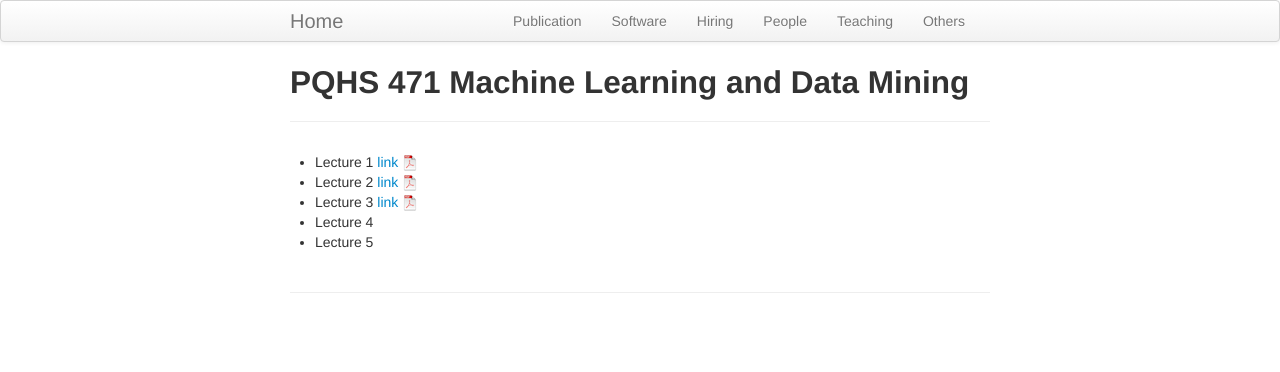
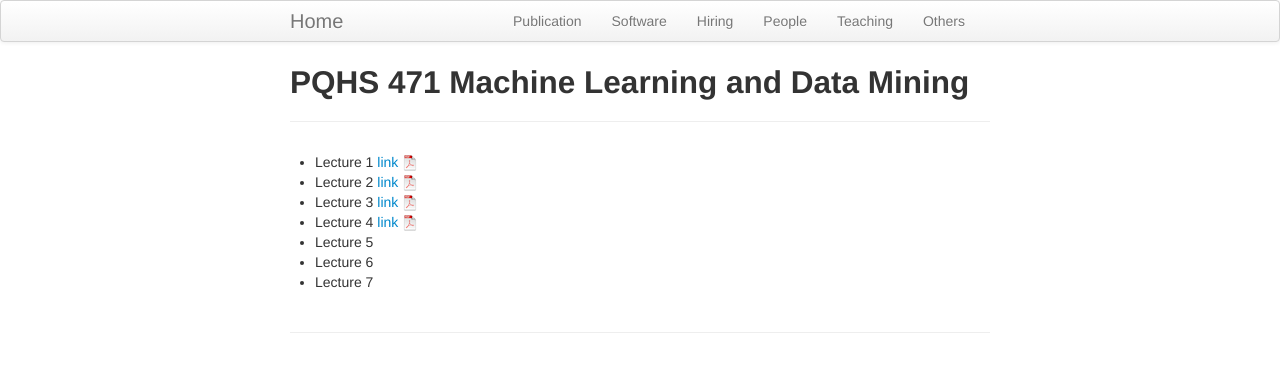
Before and after one commit to haoharryfeng/testpage4, a Jekyll site: the page built from PQHS471.md, in a window 1280 px wide. Shown: the top 372 px of the page. Built offline with Jekyll 4.4.1, drawn with Linux system fonts in a browser that asks for light colours.

Commit message:
added lec4

```diff
--- a/PQHS471.md
+++ b/PQHS471.md
@@ -7,5 +7,7 @@ title: PQHS 471 Machine Learning and Data Mining
 - Lecture 1 [link ![Lec1](./assets/pics/pdf-icon.png)](Lecture_1_intro.pdf)
 - Lecture 2 [link ![Lec1](./assets/pics/pdf-icon.png)](Lecture_2_Unsup.pdf)
 - Lecture 3 [link ![Lec1](./assets/pics/pdf-icon.png)](Lecture_3_clust.pdf)
-- Lecture 4
+- Lecture 4 [link ![Lec1](./assets/pics/pdf-icon.png)](Lecture_4_fim.pdf)
 - Lecture 5
+- Lecture 6
+- Lecture 7
```
Also changed, not shown: 1 other file.
